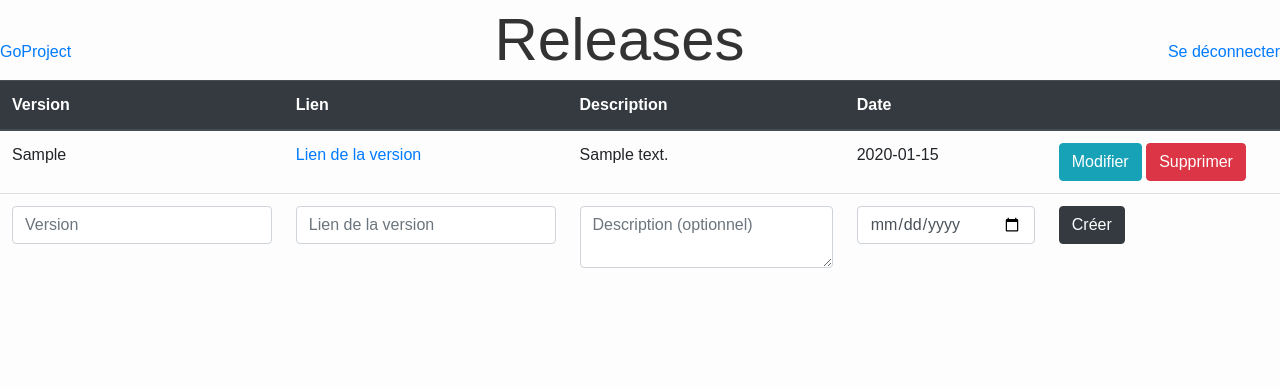
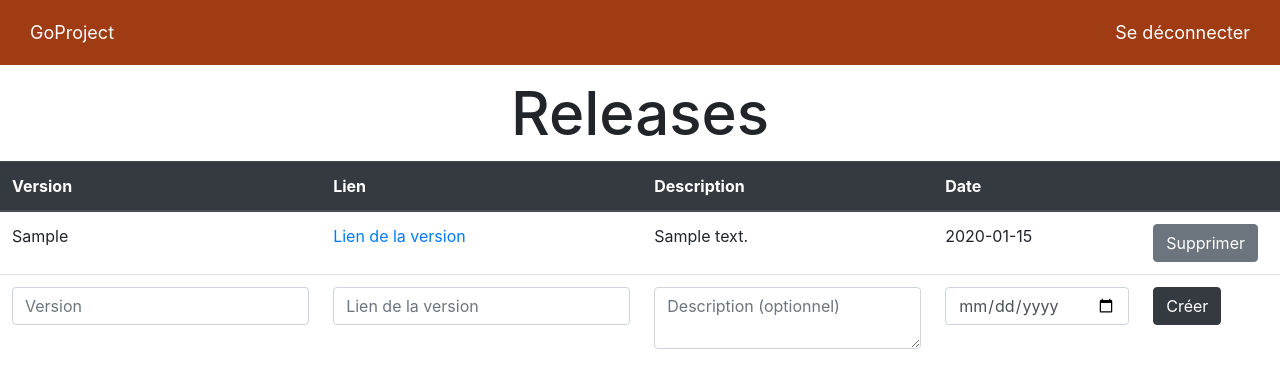
Before and after one commit to ngiachino/grp1_eq8_dev, a PHP site: page /release.php in a window 1280 px wide. Shown: the top 388 px of the page. Run offline with PHP 8.4, Linux system fonts and the light colour scheme; the visitor is signed in with stand-in values (Sample User, id 1); tables that the repository leaves empty hold one stand-in row (values such as "Sample post").

Commit message:
Suppression Release

```diff
--- a/app/issues.php
+++ b/app/issues.php
@@ -27,6 +27,7 @@ $result = mysqli_query($conn, $query);
 <head>
     <?php include './defaultHead.php'; ?>
     <title>Issues - GoProject</title>
+    <link href="../assets/css/navbar.css" rel="stylesheet">
     <link href="../assets/css/issues.css" rel="stylesheet">
 </head>
 
--- a/app/release.php
+++ b/app/release.php
@@ -15,7 +15,8 @@ if($_SESSION['projectId'] == null){
 
 $idProjet = $_SESSION['projectId'];
 addRelease($conn,$idProjet);
-$query = "SELECT VERSION,DESCRIPTION,DATE_RELEASE,URL_DOCKER FROM `release` WHERE ID_PROJET = '$idProjet' ORDER BY DATE_RELEASE";
+deleteRelease($conn,$idProjet);
+$query = "SELECT VERSION,DESCRIPTION,DATE_RELEASE,URL_DOCKER,ID_RELEASE FROM `release` WHERE ID_PROJET = '$idProjet' ORDER BY DATE_RELEASE";
 $result = mysqli_query($conn, $query);
 if($result === FALSE){
     echo "Error: " . $query . "<br>" . $conn->error . "<br>";
@@ -28,7 +29,7 @@ if($result === FALSE){
 <head>
     <?php include './defaultHead.php'; ?>
     <title>Release - GoProject</title>
-    <link href="../assets/css/projet.css" rel="stylesheet">
+    <link href="../assets/css/navbar.css" rel="stylesheet">
 </head>
 
 <body>
@@ -62,8 +63,10 @@ if($result === FALSE){
       <td><?php echo $row[1];?></td>
       <td><?php echo $row[2];?></td>
       <td>
-          <input class="btn btn-info" type="submit" name="modify" value="Modifier">
-          <input class="btn btn-danger" type="submit" name="delete" value="Supprimer">
+          <form method="POST">
+          <input type="hidden" name="id" value="<?php echo $row[4];?>">
+          <button type="submit" name="delete" class="btn btn-secondary">Supprimer</button>
+          </form>
       </td>
     </tr>
     <?php
--- a/app/releaseManagement.php
+++ b/app/releaseManagement.php
@@ -12,4 +12,12 @@ function addRelease($conn, $idProjet){
         }
     }
 }
+function deleteRelease($conn, $idProjet)
+{
+    if (isset($_POST['delete'])) {
+        $releaseID = $_POST['id'];
+        $query = "DELETE FROM `release` WHERE ID_RELEASE = '$releaseID' AND ID_PROJET = '$idProjet'";
+        mysqli_query($conn, $query);
+    }
+}
 ?>
--- a/assets/css/navbar.css
+++ b/assets/css/navbar.css
@@ -21,3 +21,10 @@
     background-color: rgb(160,60,20);
     cursor: pointer;
 }
+h1{
+    text-align: center;
+    line-height: 0;
+    font-size: 60px;
+    margin-top: 3rem;
+    margin-bottom: 3rem;
+}
```
